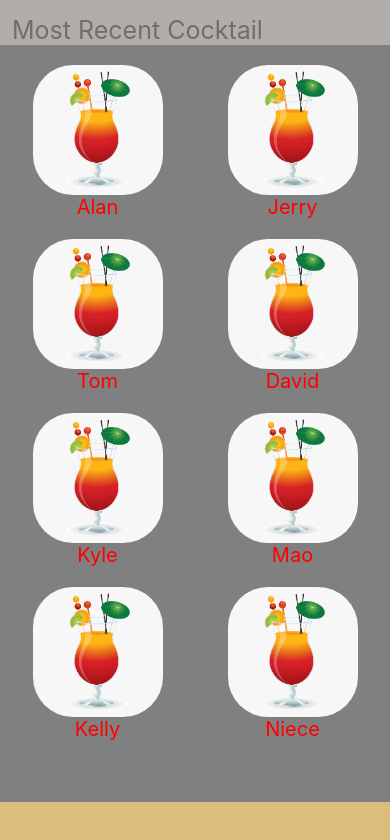
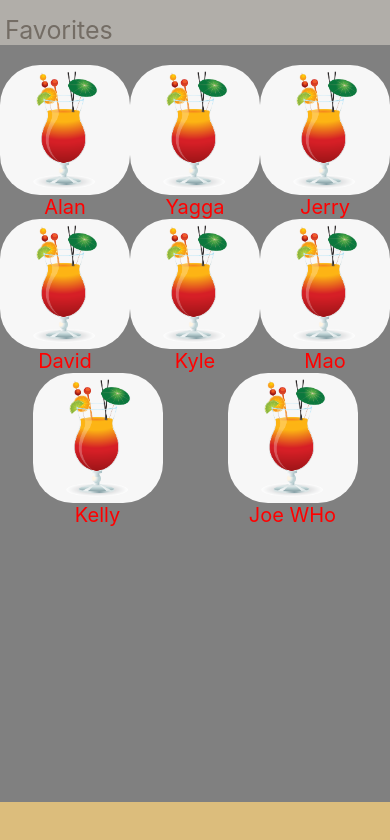
Before and after one commit to five-oclock/mobile-app, a React Native app in the folder fiveOMobileApp/: screen / in a window 390 px wide. Shown: the top 840 px of the page. Built offline with nearby package versions, Linux system fonts and the light colour scheme.

Commit message:
New Touchable functionality

```diff
--- a/fiveOMobileApp/App.js
+++ b/fiveOMobileApp/App.js
@@ -1,12 +1,7 @@
 import { StatusBar } from 'expo-status-bar';
 import React, { Component } from 'react';
 import { Text, View, SafeAreaView, ScrollView, TouchableHighlight } from 'react-native';
-
-
-
-
-
-import { DrinkCard } from './Components/drinkCard'
+import { PageData } from './Components/pagePopulator'
 import { HeaderTitle } from "./Components/Header"
 import styles from "./Components/Styles/appStyleSheet"
 
@@ -14,9 +9,10 @@ import styles from "./Components/Styles/appStyleSheet"
 
 // Eventually use a map function on the returned array of most recent quries
 // That will populate the page with drink cards
+const cocktailNames = [[0, "Alan"], [2, "Yagga"], [2, "Jerry"], [3, "David"], [4, "Kyle"], [5, "Mao"], [6, "Kelly"], [7, "Joe WHo"]]
 
 export default function App() {
-  const cocktailNames = ["Alan", "Jerry", "Tom", "David", "Kyle", "Mao", "Kelly", "Niece"]
+
   let importedArr = []
   for (let i = 0; i < 4; i++) {
     importedArr.push([cocktailNames[i * 2], cocktailNames[i * 2 + 1]])
@@ -27,14 +23,9 @@ export default function App() {
     <View style={styles.baseBackground} >
       <SafeAreaView style={styles.safeView}>
         <View style={styles.bodyFile}>
-          <HeaderTitle title=" Most Recent Cocktail" />
+          <HeaderTitle title="Favorites" />
           <ScrollView>
-            {importedArr.map(x =>
-              <View style={styles.imagePairs}>
-                <DrinkCard title={x[0]} />
-                <DrinkCard title={x[1]} />
-              </View>
-            )}
+            <PageData />
           </ScrollView>
         </View>
         <View style={styles.tempBottomBar}>
--- a/fiveOMobileApp/Components/Styles/appStyleSheet.js
+++ b/fiveOMobileApp/Components/Styles/appStyleSheet.js
@@ -45,7 +45,8 @@ export default StyleSheet.create({
     imagePairs: {
         paddingTop: 20,
         flexDirection: "row",
-        justifyContent: "space-around"
+        justifyContent: "space-around",
+        flexWrap: "wrap"
     },
     //For drinkCard
     drinkImage: {
--- a/fiveOMobileApp/Components/drinkCard.js
+++ b/fiveOMobileApp/Components/drinkCard.js
@@ -4,18 +4,13 @@ import { View, Text, Image, TouchableOpacity } from 'react-native';
 import styles from "./Styles/appStyleSheet"
 // create a component
 export class DrinkCard extends Component {
-    _onPressButton() {
-        alert('You tapped the button!')
-        // alert(this.props.title)
-    }
-
     render() {
         return (
-            <TouchableOpacity onPress={this._onPressButton} underlayColor="red">
+
+            <TouchableOpacity onPress={() => alert(this.props.name)} underlayColor="red">
                 <View style={styles.drinkCardLayout}>
-                    <Image style={styles.drinkImage} source={require('../assets/TempImages/drinkArt.png')}
-                    />
-                    <Text style={styles.subTextFont}>{this.props.title}</Text>
+                    <Image style={styles.drinkImage} source={require('../assets/TempImages/drinkArt.png')} />
+                    <Text style={styles.subTextFont}>{this.props.name}</Text>
                 </View>
             </TouchableOpacity >
         );
--- /dev/null
+++ b/fiveOMobileApp/Components/pagePopulator.js
@@ -0,0 +1,26 @@
+import React, { Component } from 'react';
+import { View, Text, Image, TouchableOpacity } from 'react-native';
+import styles from "./Styles/appStyleSheet"
+// create a component
+
+var _data = [{ name: "Alan" }, { name: "Yagga" }, { name: "Jerry" },
+{ name: "David" }, { name: "Kyle" }, { name: "Mao" }, { name: "Kelly" }, { name: "Joe WHo" }]
+import { DrinkCard } from './drinkCard'
+export class PageData extends Component {
+
+
+    render() {
+        return (
+            <View style={styles.imagePairs}>
+                {_data.map(function (object, index) {
+                    return <DrinkCard key={index} name={object.name} />
+                })}
+
+            </View>
+
+        );
+    }
+}
+
+//make this component available to the app
+export default PageData;
```
